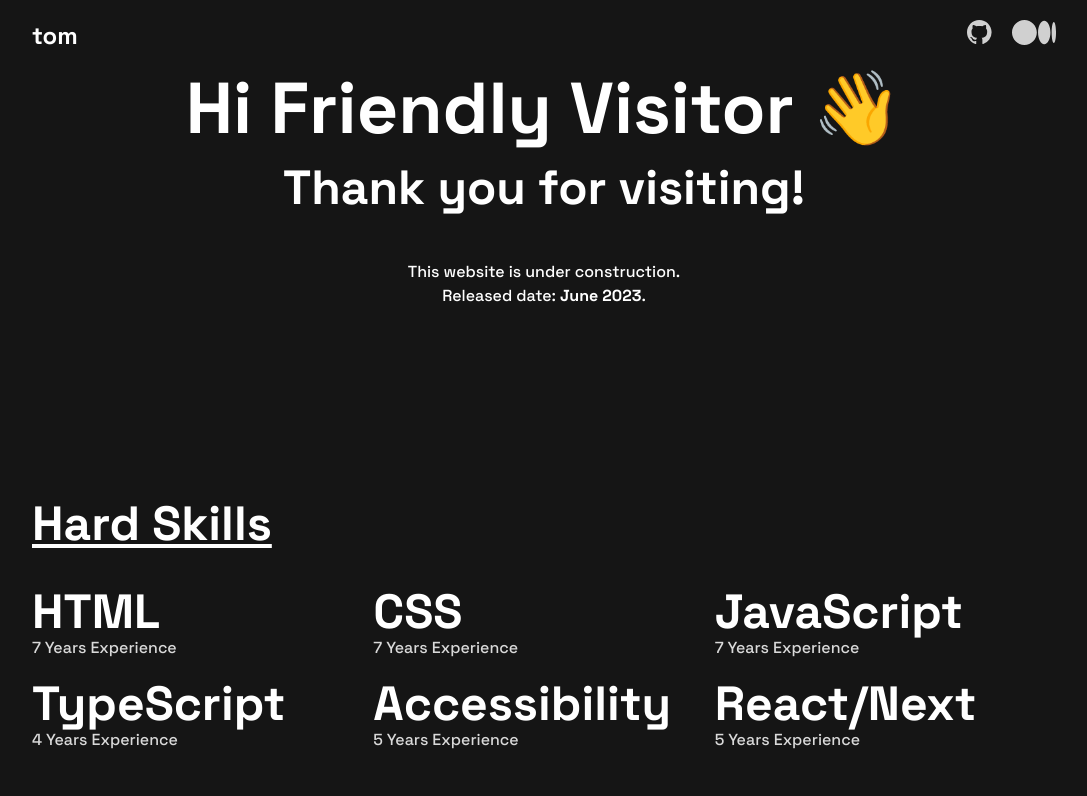
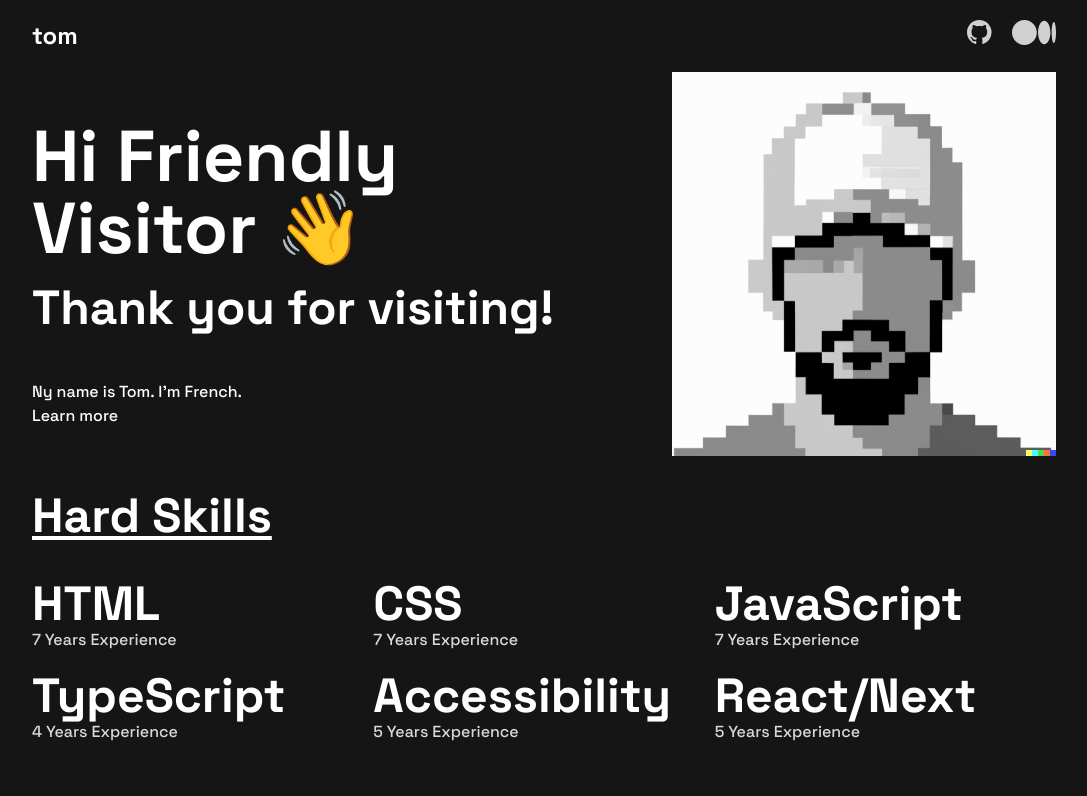
Before and after one commit to tdimnet/tdimnet.github.io, a React (Vite) app: page / in a window 1280 px wide. Shown: the top 796 px of the page, without its empty margins (96-1183 px from the left). Built offline with nearby package versions, Linux system fonts and the light colour scheme.

Commit message:
Running Prettier, adding Hero image (#19)

```diff
--- a/src/pages/Home/index.tsx
+++ b/src/pages/Home/index.tsx
@@ -13,9 +13,15 @@ function Page() {
           <Header />
         </div>
         <main className="mb-10">
-          <section className="flex justify-center items-center flex-col mb-48">
+          <section className="flex justify-center items-center flex-col mb-4 md:flex-row-reverse">
+            <img
+              src="/assets/profil-picture.png"
+              className="mb-5 w-96"
+              alt="Someone wearing a baseball cap in pixel art"
+            />
+            <div>
               <Heading
-              css="text-white mb-5"
+                css="text-white mb-5 lg:mr-8"
                 content="Hi Friendly Visitor 👋"
                 as="h1"
               />
@@ -26,12 +32,10 @@ function Page() {
               />
               <Paragraph
                 color="text-white"
-              content="This website is under construction."
+                content="Ny name is Tom. I'm French."
               />
-            <Paragraph
-              color="text-white"
-              content="Released date: <strong>June 2023</strong>."
-            />
+              <Paragraph color="text-white" content="Learn more" />
+            </div>
           </section>
           <section className="mb-12">
             <Heading
```
Lines whose indentation alone changed are shown as unchanged.
